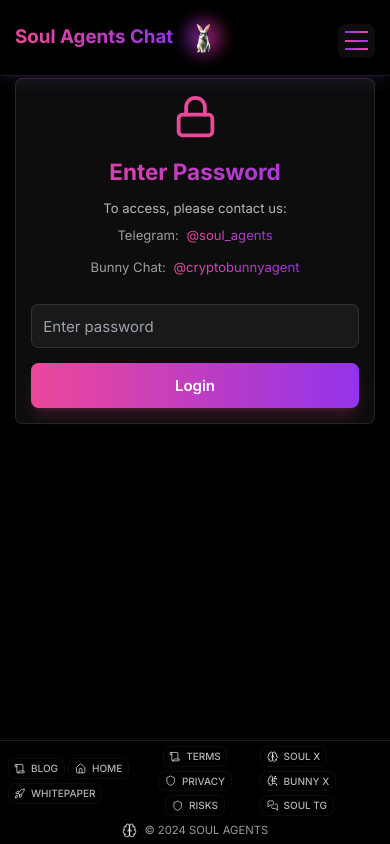
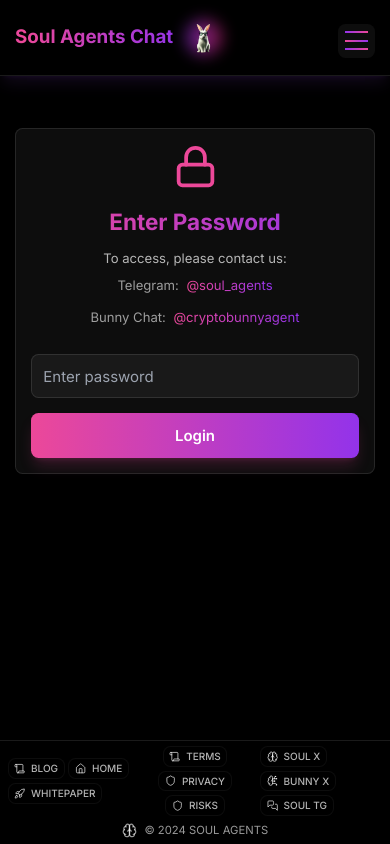
Before and after one commit to adag1oeth/trading, a Next.js app: page / in a window 390 px wide. Built offline with nearby package versions, Linux system fonts and the light colour scheme.

Commit message:
mobile box

```diff
--- a/app/page.tsx
+++ b/app/page.tsx
@@ -213,7 +213,7 @@ export default function HomePage() {
       <div className="max-w-7xl mx-auto px-4 sm:px-6 lg:px-8 pt-24 pb-6">
         {!isAuthenticated ? (
           <div className="flex items-center justify-center min-h-[50vh] md:min-h-[60vh]">
-            <div className="glass-card p-4 md:p-8 w-full max-w-md mt-[-100px] md:mt-0">
+            <div className="glass-card p-4 md:p-8 w-full max-w-md mt-[0px] md:mt-[-100px]">
               <div className="text-center mb-6">
                 <Lock className="w-12 h-12 mx-auto mb-4 text-neon-pink" />
                 <h2 className="text-2xl font-bold gradient-text">
```
